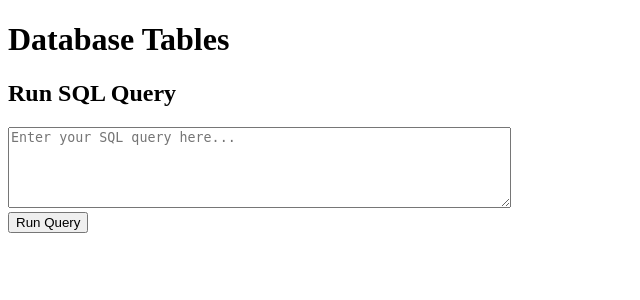
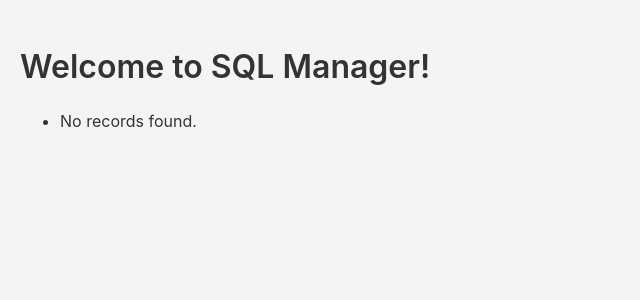
Before and after one commit to panda1312/DBMan, a Flask app: page / in a window 1280 px wide. Shown: the top 300 px of the page, without its empty margins (0-640 px from the left). Run offline with Flask 3, Linux system fonts and the light colour scheme.

Commit message:
Update index.html
fresh

```diff
--- a/app/templates/index.html
+++ b/app/templates/index.html
@@ -1,46 +1,18 @@
-<!DOCTYPE html>
-<html>
+<!doctype html>
+<html lang="en">
 <head>
+  <meta charset="utf-8">
   <title>SQL Manager</title>
+  <link rel="stylesheet" href="{{ url_for('static', filename='style.css') }}">
 </head>
 <body>
-  <h1>Database Tables</h1>
+  <h1>Welcome to SQL Manager!</h1>
   <ul>
-    {% for table in tables %}
-      <li>{{ table }}</li>
+    {% for example in examples %}
+      <li>{{ example.name }}</li>
+    {% else %}
+      <li>No records found.</li>
     {% endfor %}
   </ul>
-
-  <h2>Run SQL Query</h2>
-  <form method="POST">
-    <textarea name="query" rows="5" cols="60" placeholder="Enter your SQL query here..."></textarea><br>
-    <button type="submit">Run Query</button>
-  </form>
-
-  {% if error %}
-    <h3 style="color:red;">Error: {{ error }}</h3>
-  {% endif %}
-
-  {% if query_result %}
-    <h3>Query Results:</h3>
-    <table border="1">
-      <thead>
-        <tr>
-          {% for column in query_result[0].keys() %}
-            <th>{{ column }}</th>
-          {% endfor %}
-        </tr>
-      </thead>
-      <tbody>
-        {% for row in query_result %}
-          <tr>
-            {% for cell in row %}
-              <td>{{ cell }}</td>
-            {% endfor %}
-          </tr>
-        {% endfor %}
-      </tbody>
-    </table>
-  {% endif %}
 </body>
 </html>
```
